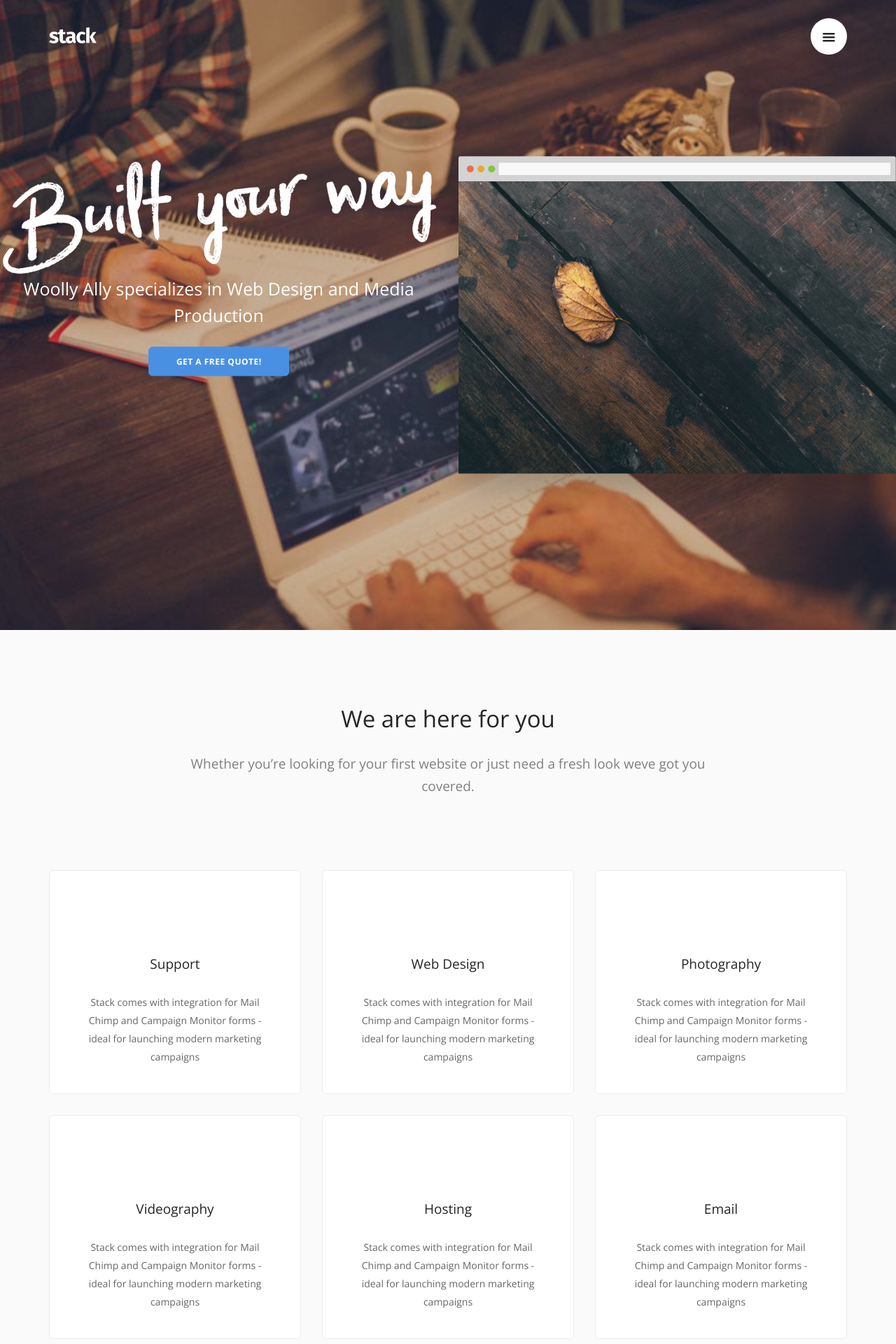
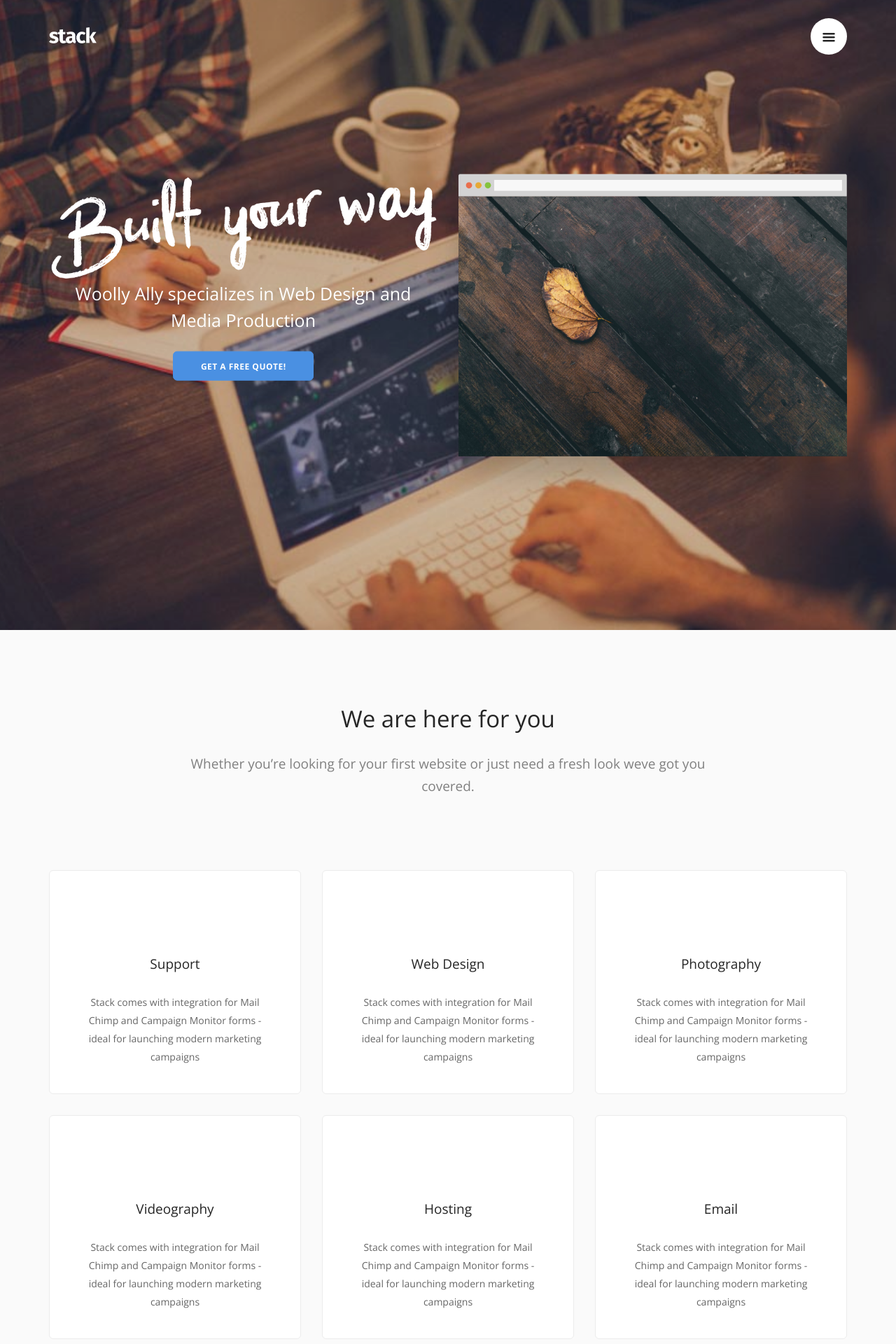
Before and after one commit to WoollyAlly/WoollyAllyTest, a Jekyll site: the page built from index.html, in a window 1280 px wide. Shown: the top 1920 px of the page at 70% size. Built offline with Jekyll 4.4.1, drawn with Linux system fonts in a browser that asks for light colours; some web fonts are replaced.

Commit message:
Updated '_includes/home.html' via CloudCannon

```diff
--- a/_includes/home.html
+++ b/_includes/home.html
@@ -2,7 +2,7 @@
     <div class="background-image-holder">
         <img alt="background" src="img/woolly.jpg" />
     </div>
-    <div class="pos-vertical-center">
+    <div class="container pos-vertical-center">
         <div class="row">
             <div class="col-sm-6">
                 <img alt="Image" class="unmarg--bottom animated fadeIn" src="img/headline-1.png" />
```
